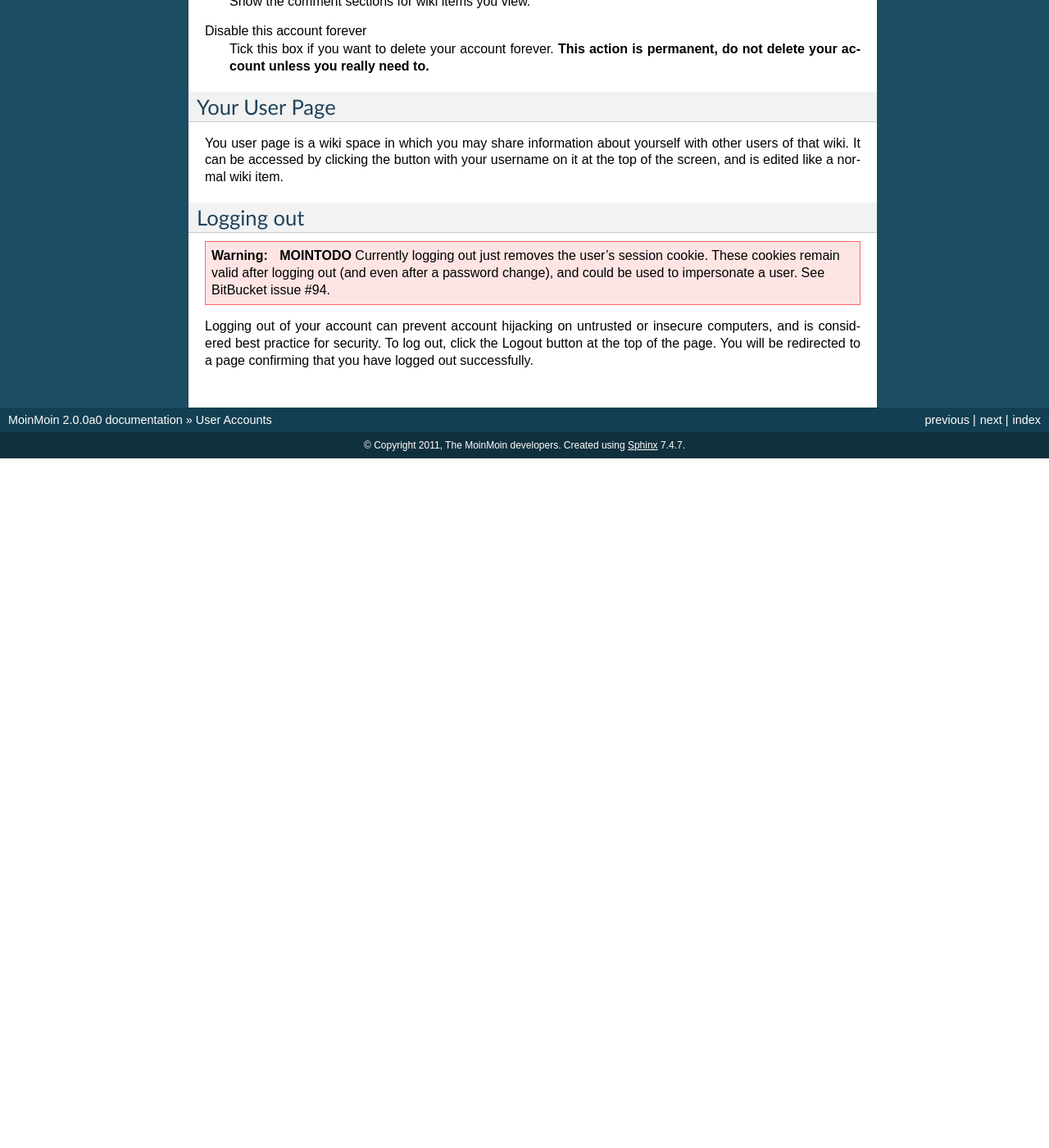
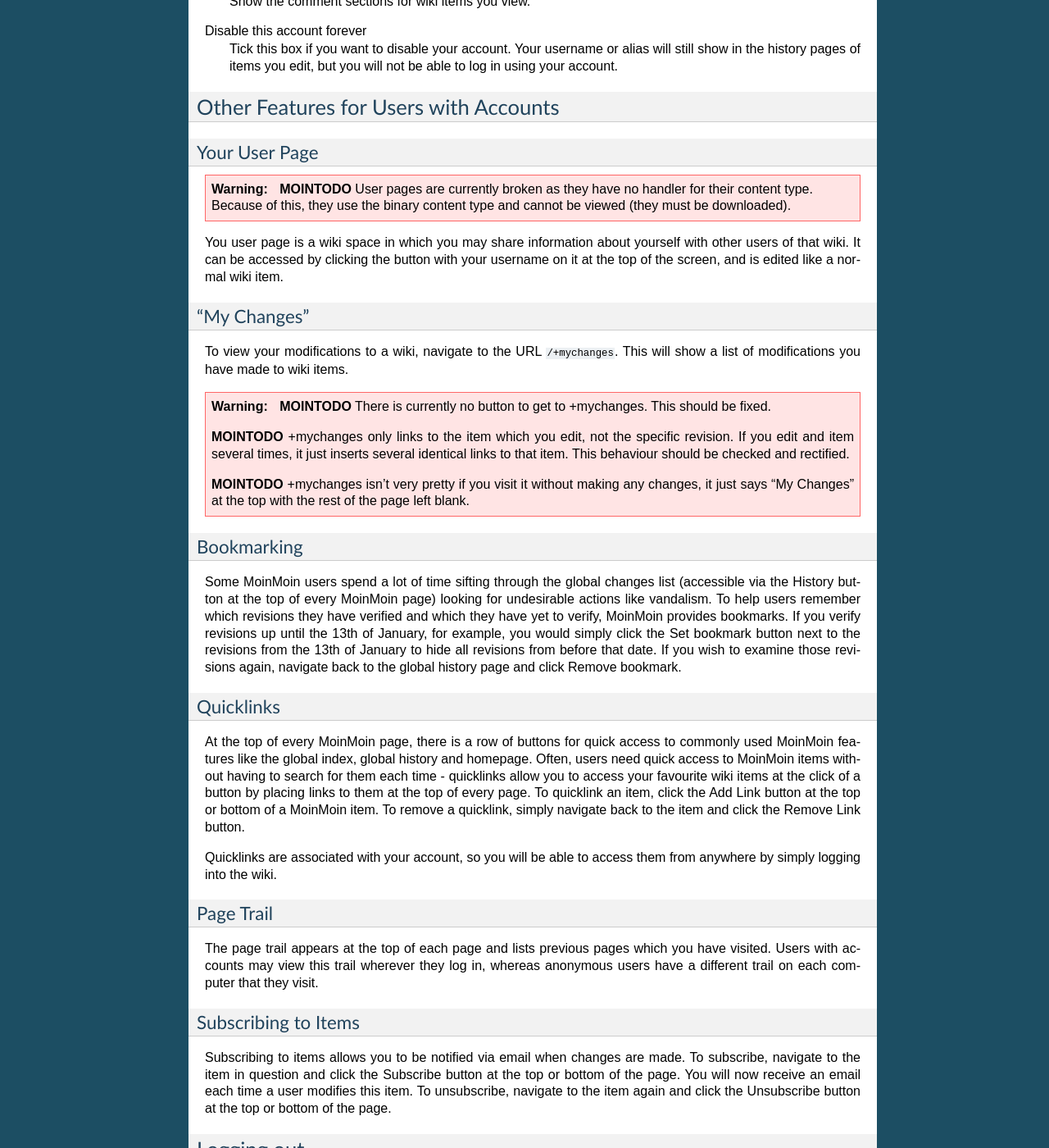
Before and after one commit to mirror/moin-2.0, a Sphinx documentation site: the page built from docs/user/accounts.rst, in a window 1280 px wide and 1400 px high, scrolled down 2794 px. Shown: the whole window at 82% size. Built offline with Sphinx 7.4.7, drawn with Linux system fonts in a browser that asks for light colours; pages that are not in the unit, such as notebooks, are missing from menus; before the commit the page ends 3353 px from its top, so only the background shows below that; some of the changed text lies outside the part shown.

Commit message:
Add documentation for extra features available to registered users.

```diff
--- a/docs/user/accounts.rst
+++ b/docs/user/accounts.rst
@@ -151,15 +151,77 @@
  Show the comment sections for wiki items you view.
 
 Disable this account forever
- Tick this box if you want to delete your account forever. **This action is permanent, do not
- delete your account unless you really need to.**
+ Tick this box if you want to disable your account. Your username or alias will still show in the
+ history pages of items you edit, but you will not be able to log in using your account.
+
+Other Features for Users with Accounts
+======================================
 
 Your User Page
-==============
+--------------
+
+.. warning::
+ **MOINTODO** User pages are currently broken as they have no handler for their content type. Because
+ of this, they use the binary content type and cannot be viewed (they must be downloaded).
 
 You user page is a wiki space in which you may share information about yourself with other users of
 that wiki. It can be accessed by clicking the button with your username on it at the top of the
 screen, and is edited like a normal wiki item.
+
+"My Changes"
+------------
+
+To view your modifications to a wiki, navigate to the URL ``/+mychanges``. This will show a list of
+modifications you have made to wiki items.
+
+.. warning::
+ **MOINTODO** There is currently no button to get to +mychanges. This should be fixed.
+
+ **MOINTODO** +mychanges only links to the item which you edit, not the specific revision. If you edit
+ and item several times, it just inserts several identical links to that item. This behaviour should be
+ checked and rectified.
+
+ **MOINTODO** +mychanges isn't very pretty if you visit it without making any changes, it just says
+ "My Changes" at the top with the rest of the page left blank.
+
+Bookmarking
+-----------
+
+Some MoinMoin users spend a lot of time sifting through the global changes list (accessible via the
+:guilabel:`History` button at the top of every MoinMoin page) looking for undesirable actions like
+vandalism. To help users remember which revisions they have verified and which they have yet to verify,
+MoinMoin provides bookmarks. If you verify revisions up until the 13th of January, for example, you would
+simply click the :guilabel:`Set bookmark` button next to the revisions from the 13th of January to hide
+all revisions from before that date. If you wish to examine those revisions again, navigate back to the
+global history page and click :guilabel:`Remove bookmark`.
+
+Quicklinks
+----------
+
+At the top of every MoinMoin page, there is a row of buttons for quick access to commonly used MoinMoin
+features like the global index, global history and homepage. Often, users need quick access to MoinMoin
+items without having to search for them each time - quicklinks allow you to access your favourite wiki
+items at the click of a button by placing links to them at the top of every page. To quicklink an item,
+click the :guilabel:`Add Link` button at the top or bottom of a MoinMoin item. To remove a quicklink,
+simply navigate back to the item and click the :guilabel:`Remove Link` button.
+
+Quicklinks are associated with your account, so you will be able to access them from anywhere by simply
+logging into the wiki.
+
+Page Trail
+----------
+
+The page trail appears at the top of each page and lists previous pages which you have visited. Users
+with accounts may view this trail wherever they log in, whereas anonymous users have a different trail
+on each computer that they visit.
+
+Subscribing to Items
+--------------------
+
+Subscribing to items allows you to be notified via email when changes are made. To subscribe, navigate
+to the item in question and click the :guilabel:`Subscribe` button at the top or bottom of the page. You
+will now receive an email each time a user modifies this item. To unsubscribe, navigate to the item
+again and click the :guilabel:`Unsubscribe` button at the top or bottom of the page.
 
 Logging out
 ===========
```
